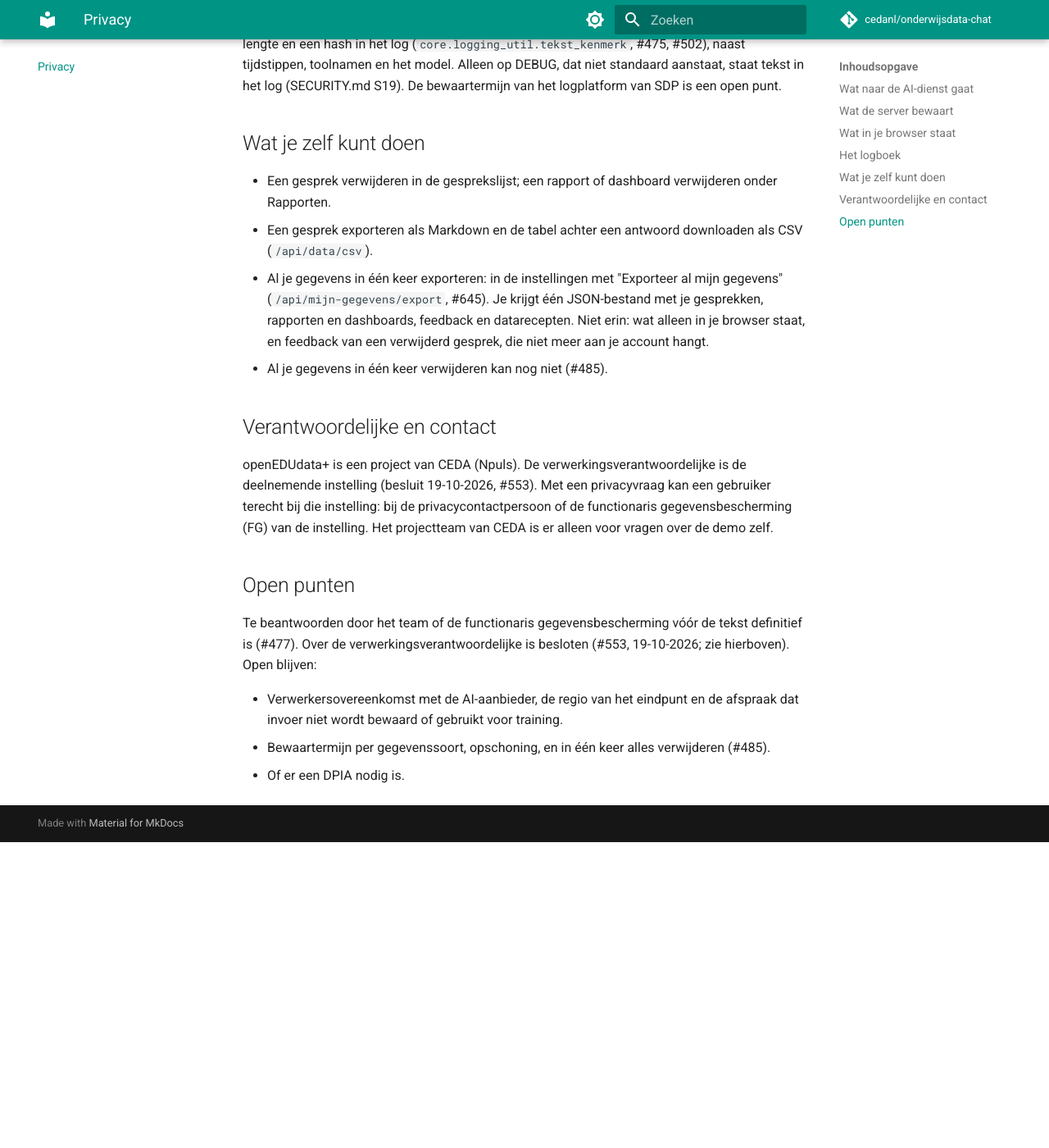
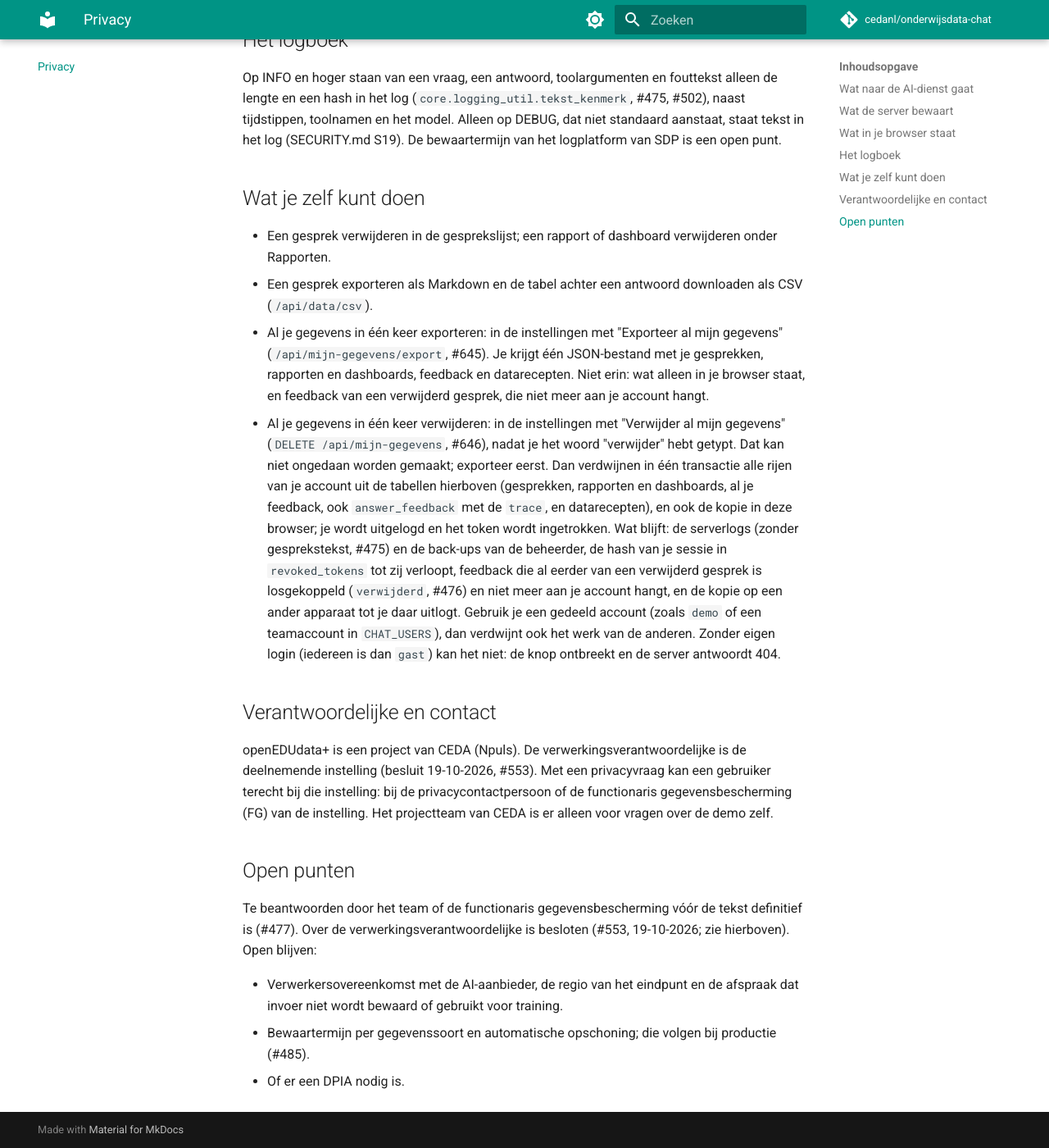
Before and after one commit to cedanl/onderwijsdata-chat, an MkDocs documentation site: the page built from docs/privacy.md, in a window 1280 px wide and 1400 px high, scrolled down 2147 px. Shown: the whole window at 82% size. Built offline with MkDocs 1.6.1 and Material for MkDocs 9.7.7, drawn with Linux system fonts in a browser that asks for light colours; comment, search, counter and statistics services are not loaded; before the commit the page ends 3174 px from its top, so only the background shows below that; some of the changed text lies outside the part shown.

Commit message:
docs(privacy): describe erasing all data at once and what it leaves
/privacy, docs/privacy.md, SECURITY.md S16 and docs/test-environment.md no
longer say that deleting everything at once is not possible. They say what
goes (every server row of the account, this browser's copy) and what stays
(server logs and the admin's backups, the session hash in revoked_tokens
until it expires, feedback already detached to `verwijderd`, other devices'
copies), warn about shared accounts such as `demo`, and say that a retention
term follows at production. The privacy page test pins this in the app and
in the docs; the headings are unchanged. CHANGELOG gets an entry.

Refs #646, #485, #477, #476, #479, #513

Co-Authored-By: Claude Opus 5.5 <noreply@anthropic.com>
Claude-Session: https://claude.ai/code/session_01RCjehMn9jRAz9mLKKuAc3M

```diff
--- a/docs/privacy.md
+++ b/docs/privacy.md
@@ -28,24 +28,24 @@ Per account, in `persistence/db.py` (SQLite lokaal, PostgreSQL op SDP):
 
 | Gegevens | Tabel | Tot wanneer |
 |---|---|---|
-| Gesprekken: vraag, antwoord, toolstappen, titel | `conversations` | tot de gebruiker het gesprek verwijdert |
-| Rapporten en dashboards (werkboeken) | `workbooks` | tot de gebruiker ze onder Rapporten verwijdert; het verwijderen van een gesprek laat ze staan (#513) |
-| Feedback op rapporten en dashboards, inclusief de antwoorden over de eigen instelling en eventueel achtergelaten contactgegevens (vrije tekst) | `feedback` | onbepaald |
-| Feedback per antwoord: duim, toelichting en een kopie van vraag, antwoord en stappen (`trace`) | `answer_feedback` | onbepaald; bij het verwijderen van het gesprek losgekoppeld van account en gesprek (#476) |
-| Algemene feedback via de link Feedback: tekst, soort en pagina (#600) | `algemene_feedback` | onbepaald (besluit in #485) |
-| Datarecepten: hoe een tabel is opgehaald | `data_recipes` | gaan weg met het gesprek |
+| Gesprekken: vraag, antwoord, toolstappen, titel | `conversations` | tot de gebruiker het gesprek of al zijn gegevens verwijdert |
+| Rapporten en dashboards (werkboeken) | `workbooks` | tot de gebruiker ze onder Rapporten of al zijn gegevens verwijdert; het verwijderen van een gesprek laat ze staan (#513) |
+| Feedback op rapporten en dashboards, inclusief de antwoorden over de eigen instelling en eventueel achtergelaten contactgegevens (vrije tekst) | `feedback` | tot de gebruiker al zijn gegevens verwijdert |
+| Feedback per antwoord: duim, toelichting en een kopie van vraag, antwoord en stappen (`trace`) | `answer_feedback` | tot de gebruiker al zijn gegevens verwijdert; bij het verwijderen van het gesprek losgekoppeld van account en gesprek (#476), en dan onbepaald |
+| Algemene feedback via de link Feedback: tekst, soort en pagina (#600) | `algemene_feedback` | tot de gebruiker al zijn gegevens verwijdert (besluit in #485) |
+| Datarecepten: hoe een tabel is opgehaald | `data_recipes` | gaan weg met het gesprek of met al zijn gegevens |
 | Ingetrokken sessies, als hash | `revoked_tokens` | tot de sessie verloopt |
 
 Inloggen: met `CHAT_USERS` (gebruikersnaam en wachtwoord) bewaart de server alleen de gebruikersnaam bij de
 gegevens. Met SURF SRAM is het e-mailadres de accountnaam, ook als auteur van een rapport (#487); naam,
 organisatie en instelling staan tijdens de sessie in het geheugen van de server (begrensd, ten hoogste
-`SESSION_MAX_HOURS`). Er is nog geen automatische opschoning of bewaartermijn (#485).
+`SESSION_MAX_HOURS`). Er is nog geen automatische opschoning of bewaartermijn; die volgt bij productie (#485).
 
 ## Wat in je browser staat
 
 - `localStorage`: een kopie van de gesprekken en het lopende gesprek, de werkboeken, de dashboardchat, het profiel
   (instelling, functie, weergave) en het sessietoken. Uitloggen wist dit alles (`SESSION_DATA_KEYS` en het profiel,
-  `frontend/src/App.jsx`).
+  `frontend/src/App.jsx`), en "Verwijder al mijn gegevens" ook.
 - `openEDUdata_recent` (#603): de ID's van de gesprekken en rapporten die deze browser het laatst opende, en van de
   favoriete rapporten; geen titels of inhoud. Blijft na uitloggen staan (`NOT_SESSION_DATA_KEYS`): de chat en
   `/rapporten` tonen een ID alleen als het bij een gesprek of rapport van het ingelogde account hoort.
@@ -68,7 +68,16 @@ is een open punt.
   (`/api/mijn-gegevens/export`, #645). Je krijgt één JSON-bestand met je gesprekken, rapporten en dashboards, feedback
   en datarecepten. Niet erin: wat alleen in je browser staat, en feedback van een verwijderd gesprek, die niet meer aan
   je account hangt.
-- Al je gegevens in één keer verwijderen kan nog niet (#485).
+- Al je gegevens in één keer verwijderen: in de instellingen met "Verwijder al mijn gegevens"
+  (`DELETE /api/mijn-gegevens`, #646), nadat je het woord "verwijder" hebt getypt. Dat kan niet ongedaan worden
+  gemaakt; exporteer eerst. Dan verdwijnen in één transactie alle rijen van je account uit de tabellen hierboven
+  (gesprekken, rapporten en dashboards, al je feedback, ook `answer_feedback` met de `trace`, en datarecepten), en
+  ook de kopie in deze browser; je wordt uitgelogd en het token wordt ingetrokken. Wat blijft: de serverlogs (zonder
+  gesprekstekst, #475) en de back-ups van de beheerder, de hash van je sessie in `revoked_tokens` tot zij verloopt,
+  feedback die al eerder van een verwijderd gesprek is losgekoppeld (`verwijderd`, #476) en niet meer aan je account
+  hangt, en de kopie op een ander apparaat tot je daar uitlogt. Gebruik je een gedeeld account (zoals `demo` of een
+  teamaccount in `CHAT_USERS`), dan verdwijnt ook het werk van de anderen. Zonder eigen login (iedereen is dan
+  `gast`) kan het niet: de knop ontbreekt en de server antwoordt 404.
 
 ## Verantwoordelijke en contact
 
@@ -84,5 +93,5 @@ verwerkingsverantwoordelijke is besloten (#553, 19-10-2026; zie hierboven). Open
 
 - Verwerkersovereenkomst met de AI-aanbieder, de regio van het eindpunt en de afspraak dat invoer niet wordt
   bewaard of gebruikt voor training.
-- Bewaartermijn per gegevenssoort, opschoning, en in één keer alles verwijderen (#485).
+- Bewaartermijn per gegevenssoort en automatische opschoning; die volgen bij productie (#485).
 - Of er een DPIA nodig is.
```
Also changed, not shown: CHANGELOG.md (+10 -2 lines), SECURITY.md (+1 -1 lines), docs/test-environment.md (+4 -0 lines), frontend/src/components/PrivacyInhoud.jsx (+12 -4 lines), 1 other file.
